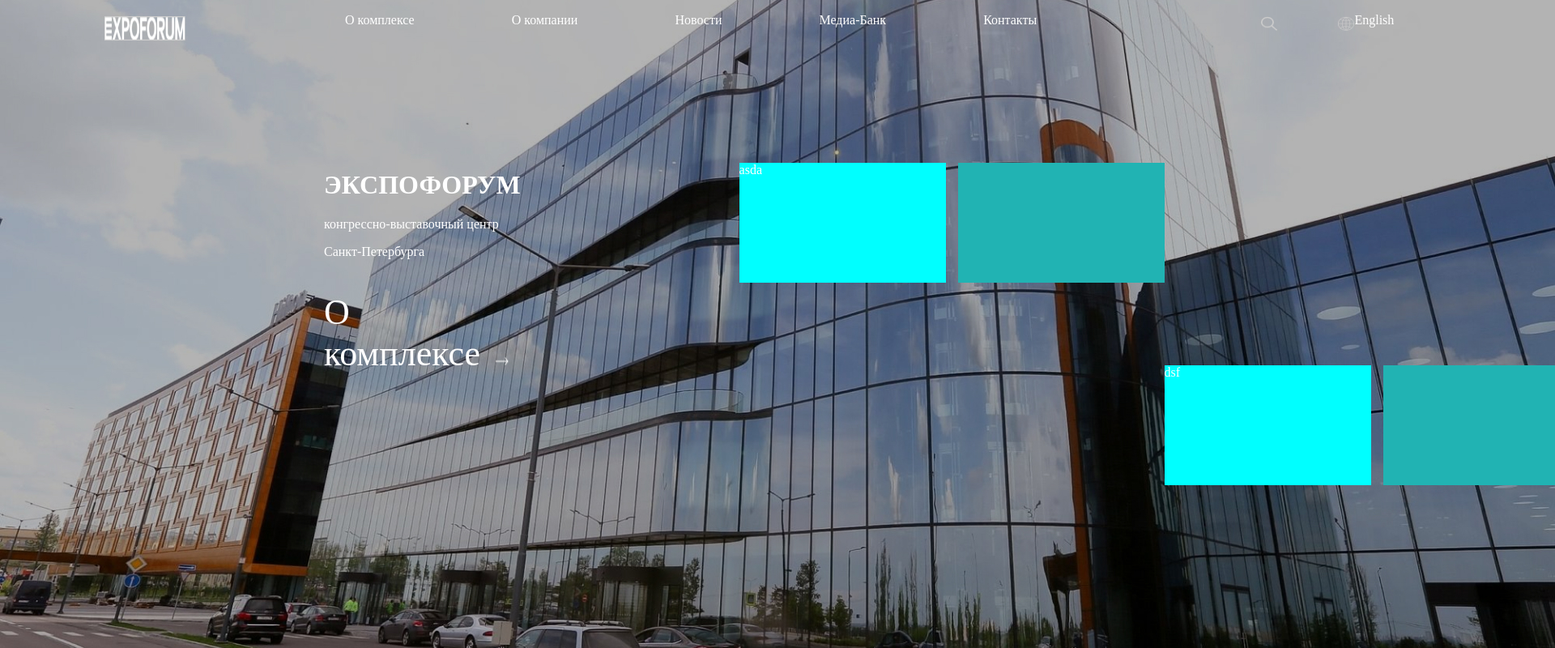
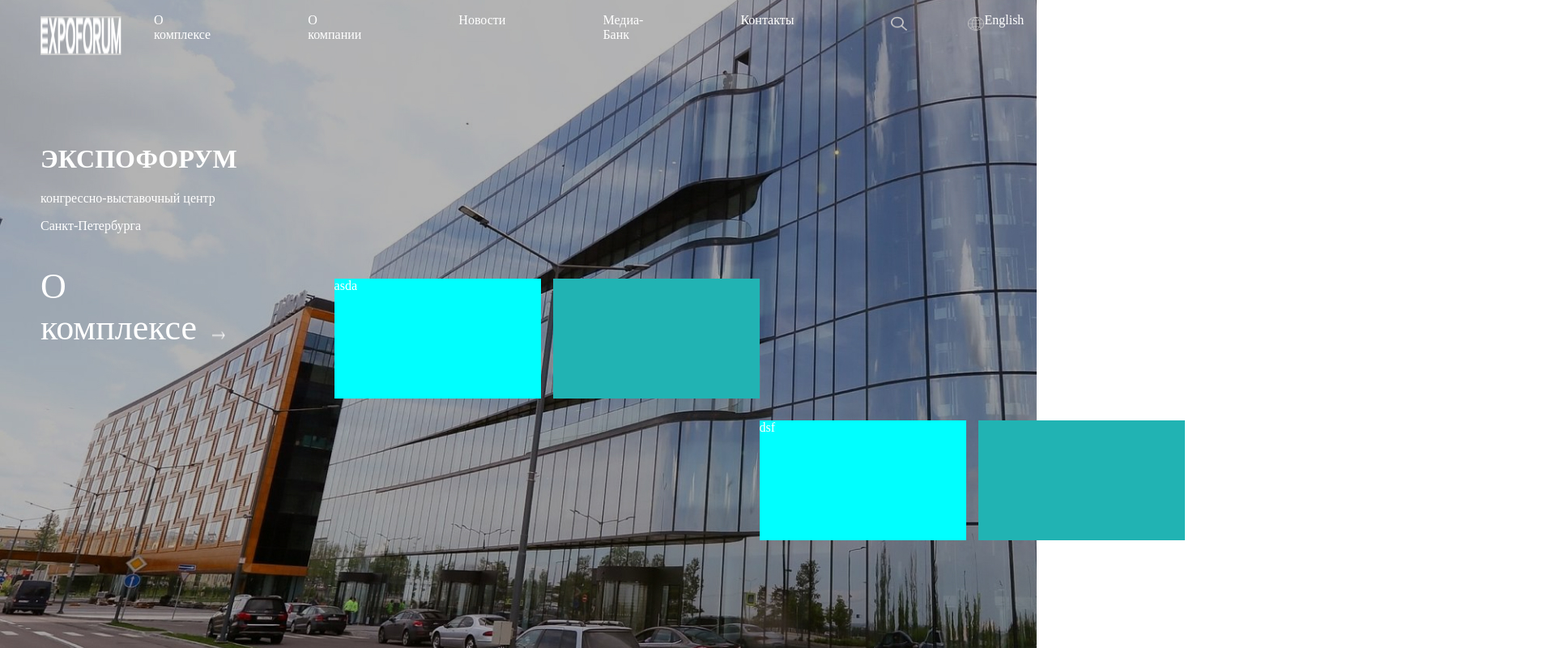
Before and after one commit to 1dayzy1/expoforum, a plain HTML site: page Expoforum/index.html in a window 1280 px wide. Shown: the top 800 px of the page at 81% size, 1920 px wide, since content can reach past the window. Drawn offline with Linux system fonts and the light colour scheme.

Commit message:
Update style.css

```diff
--- a/Expoforum/style.css
+++ b/Expoforum/style.css
@@ -4,7 +4,7 @@ body{
 .test{
     background-image: url(/image/bgc.jpg);
     height: 800px;
-    width: 1920px;
+    width: 100%;
 
 }
 .logo{
@@ -12,43 +12,32 @@ body{
     margin-top: 20px;
     margin-left: 50px;
 }
-
-
 .container{
     display: flex;
     justify-content: space-around;
 }
-
 .navigation{
     display: flex;
-
 }
-
 .itemLogo{
     display: flex;
     margin-right: 120px;
     color: white;
-
 }
-
-
 a{
     text-decoration: none;
 }
-
 .search{
     display: flex;
     justify-content: space-around;
     margin-right: 120px;
 }
-
 .logo__search{
     height: 17.73px;
     width: 20px;
     margin-top: 20px;
     margin-right: 75px;
 }
-
 .logo__globe{
     height: 17.73px;
     width: 20px;
@@ -57,104 +46,72 @@ a{
 
 .name__search{
     color:white;
+}
+.container__expo{
+    display: flex;
+
+    align-items: center;
+
+    height: 400px;
+    color: white;
+    box-sizing: border-box;
+}
+.expo{
+    padding-left: 50px;
+    padding-top: 50px;
+    width: 50%;
+    box-sizing: border-box;
 
 }
-
-.container__expo{
-    display: flex;
-    justify-content: space-between;
-    align-items: center;
-    width: 960px;
-    height: 400px;
-
-    color: white;
-
-
-}
-
-.expo{
-    padding-left: 400px;
-    padding-top: 150px;
-}
-
-
 .about{
     display: inline;
     margin-right: 15px;
     font-size: 44px;
-
 }
-
 .page__text{
     margin-bottom: 40px;
 }
-
 
 .logo__line{
     width: 16px;
     height: 10px;
 }
+.right-block{
 
-.right-block{
-    display: flex;
-
-    width: 960px;
-    height: 400px;
+    width: 50%;
+    box-sizing: border-box;
 }
-
 .card-container{
     display: flex;
-
-
-
-
-    margin-left: 150px;
-
-
+    align-items: center;
+    box-sizing: border-box;
 }
 .card{
-
-
     width: 255px;
     height: 148px;
     background-color: aqua;
     margin-top: 300px;
     margin-right: 15px;
     margin-left: 120px;
-
 }
-
 .card2{
     width: 255px;
     height: 148px;
     background-color: rgb(33, 179, 179);
     margin-top: 300px;
 
-
 }
-
-
-
-
 .card3{
-
-
     width: 255px;
     height: 148px;
     background-color: aqua;
-    margin-top: 550px;
+    margin-top: 650px;
     margin-right: 15px;
-
-
-
-
 }
 
 .card4{
     width: 255px;
     height: 148px;
     background-color: rgb(33, 179, 179);
-    margin-top: 550px;
-
-
+    margin-top: 650px;
 }
```
